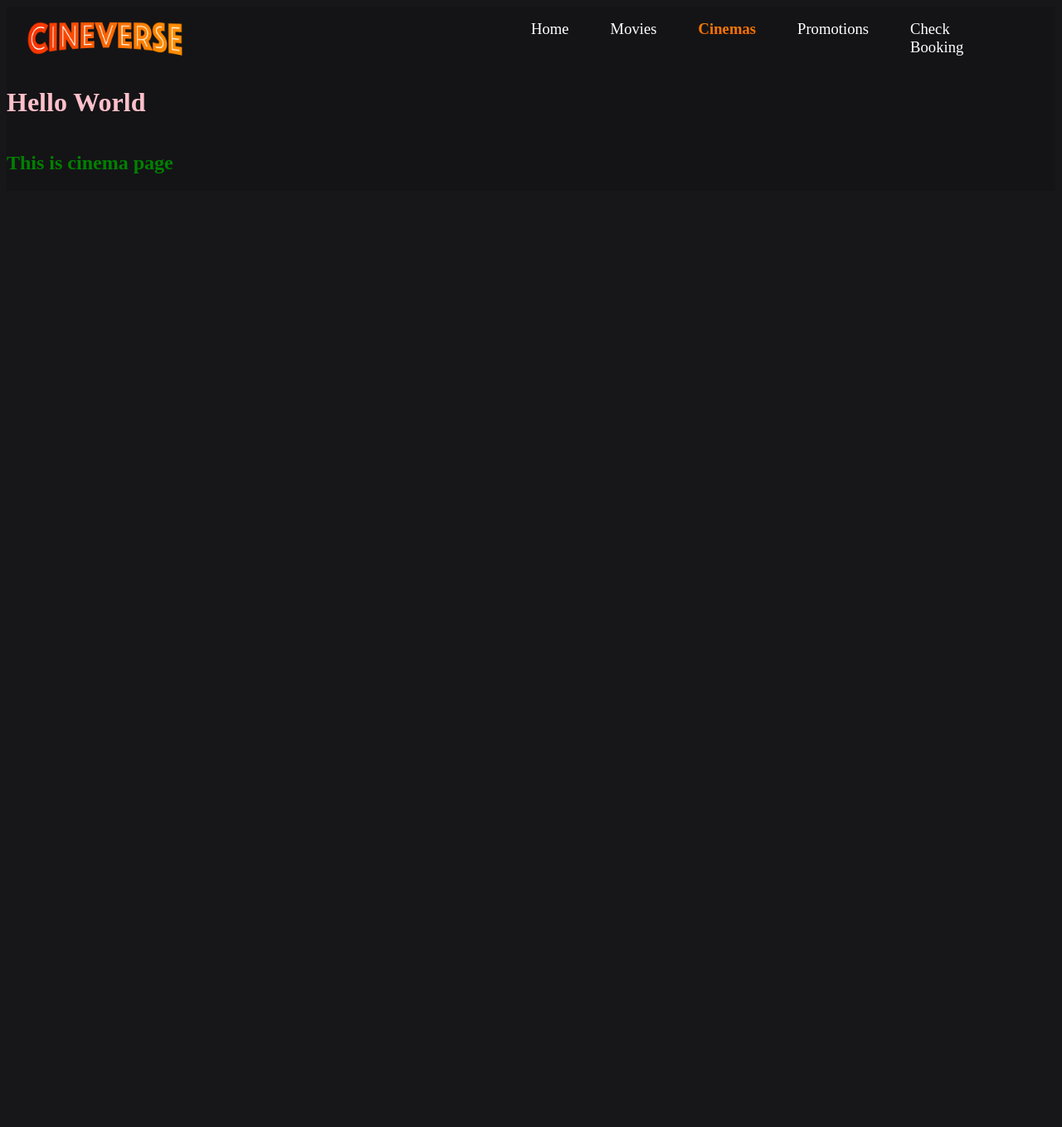
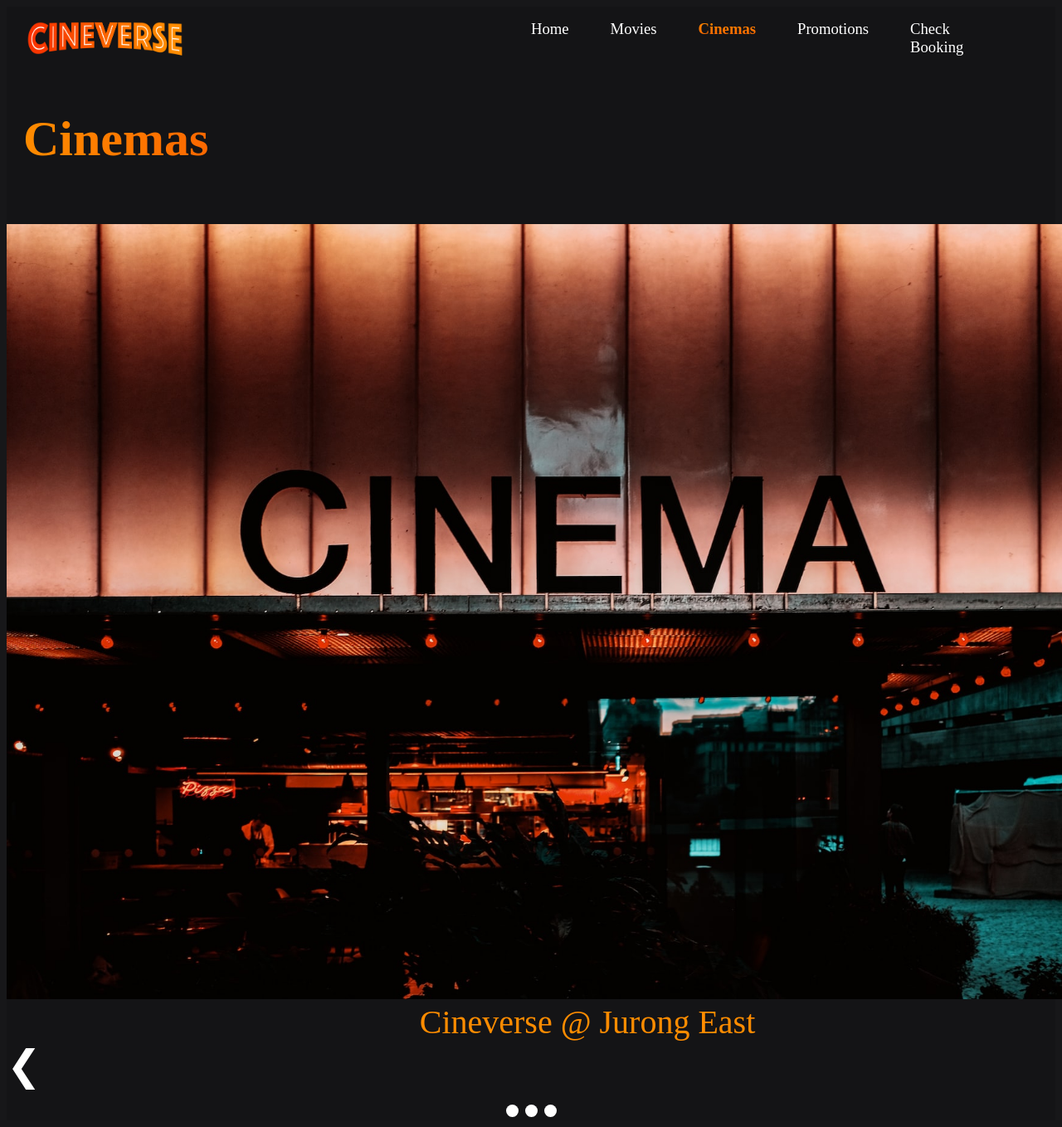
Before and after one commit to JiXiangChua/IE4717-Project, a PHP site: page /pages/cinemas/cinema.html in a window 1280 px wide; the page is wider, and only the part inside the window is pictured. Shown: that part at 83% size. Before the commit the page ends 209 px from the top of that part, so only its background shows below. Run offline with PHP 8.4, Linux system fonts and the light colour scheme; some web fonts are replaced.

Commit message:
Added slideshow to Cinema Page

```diff
--- a/pages/cinemas/cinema.html
+++ b/pages/cinemas/cinema.html
@@ -2,11 +2,12 @@
 <html>
 
 <head>
-    <meta charset="utf-8">
+    <meta charset="utf-8" content="width=device-width, initial-scale=1">
     <title>Cineverse - Cinema Listing</title>
     <link rel="stylesheet" href="../../styles/globals/main.css">
     <link rel="stylesheet" href="../../styles/pages/cinema.css">
     <script src="../../scripts/globals/navBarActiveLink.js" defer></script>
+
 </head>
 
 <body>
@@ -15,17 +16,48 @@
             <img id="cineverse-logo" src="../../images/icons/cineverse_logo.png" alt="cineverse_logo">
             <div class="nav-items">
                 <a class="active" href="../../index.html">Home</a>
-                <a href="./movies.html">Movies</a>
+                <a href="../movies/movies.html">Movies</a>
                 <a href="../cinemas/cinema.html">Cinemas</a>
                 <a href="../promotions/promotion.html">Promotions</a>
                 <a href="../checkbooking/checkbooking.html">Check Booking</a>
             </div>
         </nav>
         <div class="container">
-            <h1>Hello World</h1>
-            <h2>This is cinema page</h2>
+            <h2>Cinemas</h2>
+
+            <br>
+            <div class="slideshow">
+
+                <div class="cinema_slide">
+                    <img src="../../images/pages/cinemas/location-cinema.jpg" style="width:1400px">
+                    <div class="cinema_description">Cineverse @ Jurong East</div>
+                </div>
+
+                <div class="cinema_slide">
+                    <img src="../../images/pages/cinemas/orchard_cinema.jpg" style="width:1400px;">
+                    <div class="cinema_description">Cineverse @ Orchard</div>
+                </div>
+
+                <div class="cinema_slide">
+                    <img src="../../images/pages/cinemas/tampines_cinema.jpg" style="width:1400px;">
+                    <div class="cinema_description">Cineverse @ Tampines </div>
+                </div>
+
+                <a class="prev_button" onclick="slideAction(-1)">&#10094;</a>
+                <a class="next_button" onclick="slideAction(1)">&#10095;</a>
+            </div>
+
+            <br>
+
+            <div class="slide_indicator" style="text-align:center">
+                <span class="dot" onclick="currentSlide(1)"></span>
+                <span class="dot" onclick="currentSlide(2)"></span>
+                <span class="dot" onclick="currentSlide(3)"></span>
+            </div>
         </div>
     </div>
+
+    <script type="text/javascript" src="../../scripts/pages/cinema.js"></script>
 </body>
 
 </html>
--- a/pages/promotions/promotion.html
+++ b/pages/promotions/promotion.html
@@ -15,7 +15,7 @@
             <img id="cineverse-logo" src="../../images/icons/cineverse_logo.png" alt="cineverse_logo">
             <div class="nav-items">
                 <a class="active" href="../../index.html">Home</a>
-                <a href="./movies.html">Movies</a>
+                <a href="../movies/movies.html">Movies</a>
                 <a href="../cinemas/cinema.html">Cinemas</a>
                 <a href="../promotions/promotion.html">Promotions</a>
                 <a href="../checkbooking/checkbooking.html">Check Booking</a>
--- /dev/null
+++ b/scripts/pages/cinema.js
@@ -0,0 +1,40 @@
+// cinema.js
+
+//slideshow
+
+let slideIndex = 1;
+showSlides(slideIndex);
+
+function slideAction(n) {
+  showSlides((slideIndex += n));
+}
+
+function currentSlide(n) {
+  showSlides((slideIndex = n));
+}
+
+function showSlides(n) {
+  let i;
+
+  let slides = document.getElementsByClassName("cinema_slide");
+  let dots = document.getElementsByClassName("dot");
+
+  if (n > slides.length) {
+    slideIndex = 1;
+  }
+
+  if (n < 1) {
+    slideIndex = slides.length;
+  }
+
+  for (i = 0; i < slides.length; i++) {
+    slides[i].style.display = "none";
+  }
+
+  for (i = 0; i < dots.length; i++) {
+    dots[i].className = dots[i].className.replace("active", "");
+  }
+
+  slides[slideIndex - 1].style.display = "block";
+  dots[slideIndex - 1].className += " active";
+}
--- a/styles/globals/main.css
+++ b/styles/globals/main.css
@@ -1,21 +1,23 @@
 @font-face {
     font-family: "SF-Pro";
-    src: url("../../fonts/SF-Pro.ttf") format("truetype");
+    src: url("../../fonts/SF-Pro.ttf") format("truetype"),
+    url("../../fonts/SF-Pro.woff") format("woff");
 }
 
 @font-face {
-    font-family: "SF-Pro";
-    src: url("../../fonts/SF-Pro-Italic.ttf") format("truetype");
+    font-family: "SF-Pro-Italic";
+    src: url("../../fonts/SF-Pro-Italic.woff") format("woff");
 }
 
 body {
     background-color: #171719;
+    font-family: "SF-Pro";
 }
 
 
 h1 {
     color:pink;
-    font-family: "SF-Pro-Italic";
+    font-family: "SF-Pro";
 }
 
 #wrapper {
--- a/styles/pages/cinema.css
+++ b/styles/pages/cinema.css
@@ -1,3 +1,66 @@
+
 h2 {
-    color:green;
+    background: linear-gradient(90deg, #FE8C00 1.36%, #F83600 43.8%);
+    -webkit-background-clip: text;
+    -webkit-text-fill-color: transparent;
+    background-clip: text;
+    font-size: 60px;
+    font-style: normal;
+    padding-left: 20px;
 }
+
+.slideshow{
+    max-width: 1400px;
+    position: relative;
+    margin: auto;
+}
+
+/* hide the images by default */
+.cinema_slide{
+    display: none;
+    text-align: center;
+}
+
+.cinema_description{
+    font-family: "SF-Pro";
+    color:#FE8C00;
+    font-size: 40px;
+    text-align: center;
+    margin-top: 80%;
+    margin: 0px 20%;
+}
+
+.prev_button, .next_button {
+    cursor: pointer;
+    user-select: none;
+    color:white;
+    font-size: 50px;
+    top:50%;
+  }
+
+  .next_button {
+    padding-left: 1280px;
+  }
+
+  .prev_button:hover,.next_button:hover{
+    color:#FE8C00;
+  }
+
+  .dot {
+    cursor: pointer;
+    height: 15px;
+    width: 15px;
+    margin: 0 2px;
+    background-color: white;
+    border-radius: 50%;
+    display: inline-block;
+    transition: background-color 0.6s ease;
+  }
+
+.dot:hover{
+    background-color: #FE8C00;
+  }
+
+/* .active{
+    background-color: #FE8C00;
+} */
```
Also changed, not shown: images/pages/cinemas/orchard_cinema.jpg (added), images/pages/cinemas/tampines_cinema.jpg (added).
